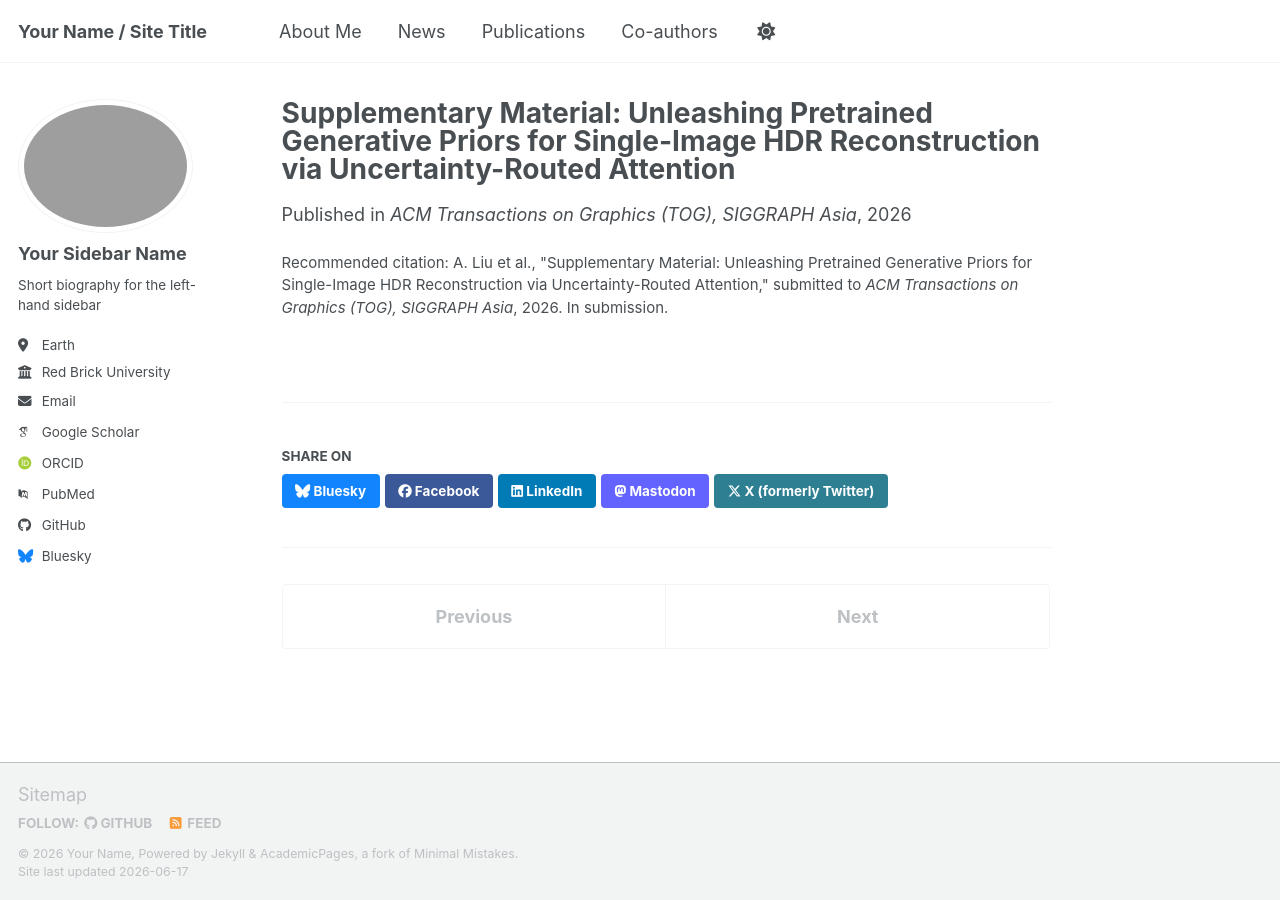
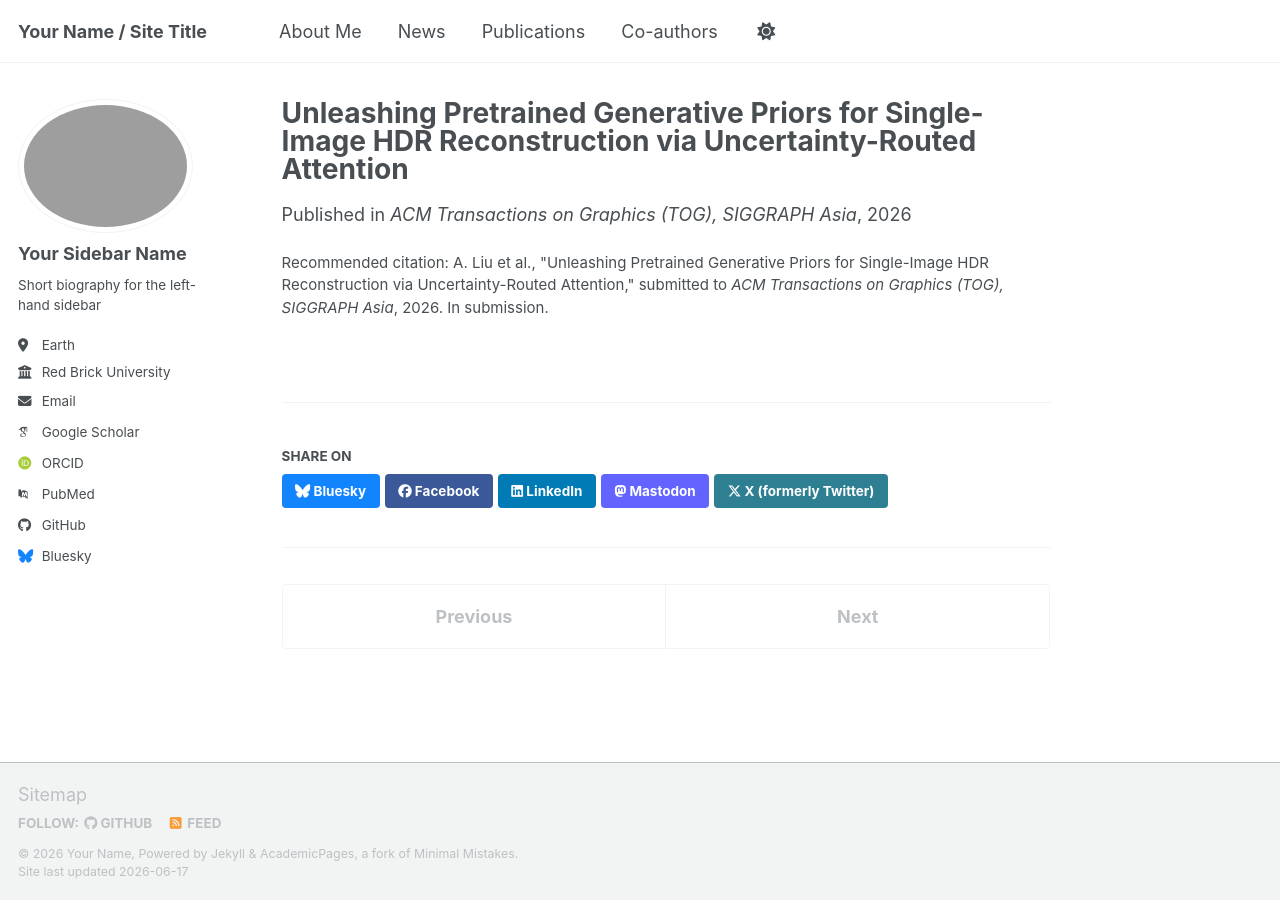
Before and after one commit to AoyuLiu01/AoyuLiu01.github.io, a Jekyll site: the page built from _publications/2026-05-20-genhdr-siggraph-asia-tog.md, in a window 1280 px wide. Built offline with Jekyll 4.4.1, drawn with Linux system fonts in a browser that asks for light colours; some web fonts are replaced; a script bundle is joined from its source files by our own code; library files that are not in the unit come from our copies.

Commit message:
Remove supplementary material prefix from HDR submission title

```diff
--- a/_publications/2026-05-20-genhdr-siggraph-asia-tog.md
+++ b/_publications/2026-05-20-genhdr-siggraph-asia-tog.md
@@ -1,5 +1,5 @@
 ---
-title: "Supplementary Material: Unleashing Pretrained Generative Priors for Single-Image HDR Reconstruction via Uncertainty-Routed Attention"
+title: "Unleashing Pretrained Generative Priors for Single-Image HDR Reconstruction via Uncertainty-Routed Attention"
 collection: publications
 category: manuscripts
 permalink: /publication/2026-05-20-genhdr-siggraph-asia-tog
@@ -9,5 +9,5 @@ header:
 date: 2026-05-20
 venue: "ACM Transactions on Graphics (TOG), SIGGRAPH Asia"
 status: "In submission"
-citation: 'A. Liu et al., &quot;Supplementary Material: Unleashing Pretrained Generative Priors for Single-Image HDR Reconstruction via Uncertainty-Routed Attention,&quot; submitted to <i>ACM Transactions on Graphics (TOG), SIGGRAPH Asia</i>, 2026. In submission.'
+citation: 'A. Liu et al., &quot;Unleashing Pretrained Generative Priors for Single-Image HDR Reconstruction via Uncertainty-Routed Attention,&quot; submitted to <i>ACM Transactions on Graphics (TOG), SIGGRAPH Asia</i>, 2026. In submission.'
 ---
--- a/index.html
+++ b/index.html
@@ -233,7 +233,7 @@
         </div>
         <div class="pub-body">
           <div class="pub-title">
-            Supplementary Material: Unleashing Pretrained Generative Priors for Single-Image HDR Reconstruction via Uncertainty-Routed Attention
+            Unleashing Pretrained Generative Priors for Single-Image HDR Reconstruction via Uncertainty-Routed Attention
           </div>
           <div class="pub-meta">Aoyu Liu et al.</div>
           <div class="pub-meta"><em>ACM Transactions on Graphics (TOG), SIGGRAPH Asia</em>, in submission</div>
--- a/resume_print.html
+++ b/resume_print.html
@@ -271,7 +271,7 @@
         <img src="images/publications/GenHDR.png" alt="GenHDR uncertainty-routed attention">
         <div>
           <h3 class="pub-title">
-            Supplementary Material: Unleashing Pretrained Generative Priors for Single-Image HDR Reconstruction via Uncertainty-Routed Attention
+            Unleashing Pretrained Generative Priors for Single-Image HDR Reconstruction via Uncertainty-Routed Attention
           </h3>
           <p class="pub-meta">Aoyu Liu et al.</p>
           <p class="pub-meta"><em>ACM Transactions on Graphics (TOG), SIGGRAPH Asia</em>, in submission</p>
```
